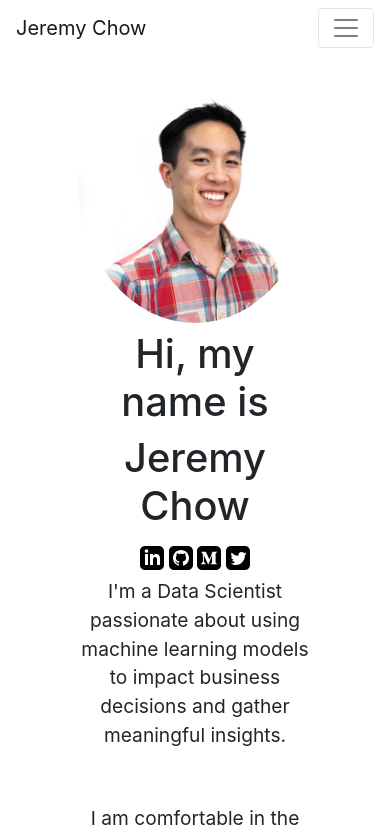
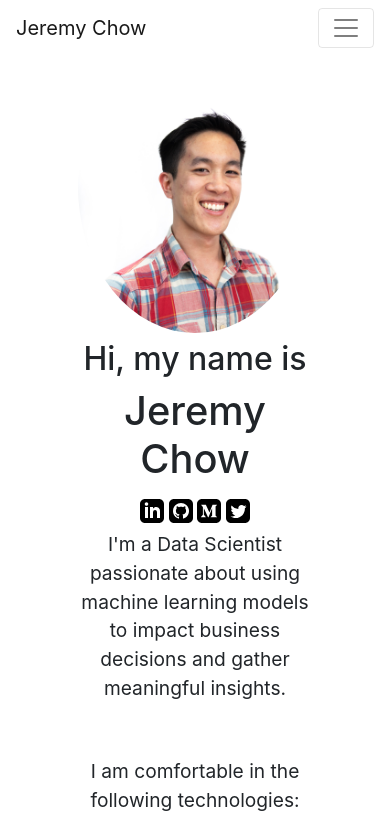
Before and after one commit to jeremyrchow/portfolio-heroku, a React (Create React App) app: page / in a window 390 px wide. Shown: the top 837 px of the page. Built offline with nearby package versions, Linux system fonts and the light colour scheme.

Commit message:
Changed picture top padding from 50 to 70px for phone viewing

```diff
--- a/src/App.js
+++ b/src/App.js
@@ -13,14 +13,14 @@ function App() {
         <HeaderBanner />
         <div className = "profile-pic">
             <img
-            style={{borderRadius: "50%", paddingTop: "50px",height: "calc(10vw+5vw)", maxHeight: "500px"}}
+            style={{borderRadius: "50%", paddingTop: "60px",height: "calc(10vw+5vw)", maxHeight: "500px"}}
             src = {ProfilePic}
             alt = "JeremyChowPicture"
             />
         </div>
 
         <div className = "intro-text">
-            <h1> {"Hi, my name is "} </h1>
+            <h2> {"Hi, my name is "} </h2>
             <h1> {"Jeremy Chow"} </h1>
             <SocialMediaLinks />
             <p> I'm a Data Scientist passionate about using machine learning models to impact business
```
Also changed, not shown: 3 other files (tests, documents, lock files or other folders).
